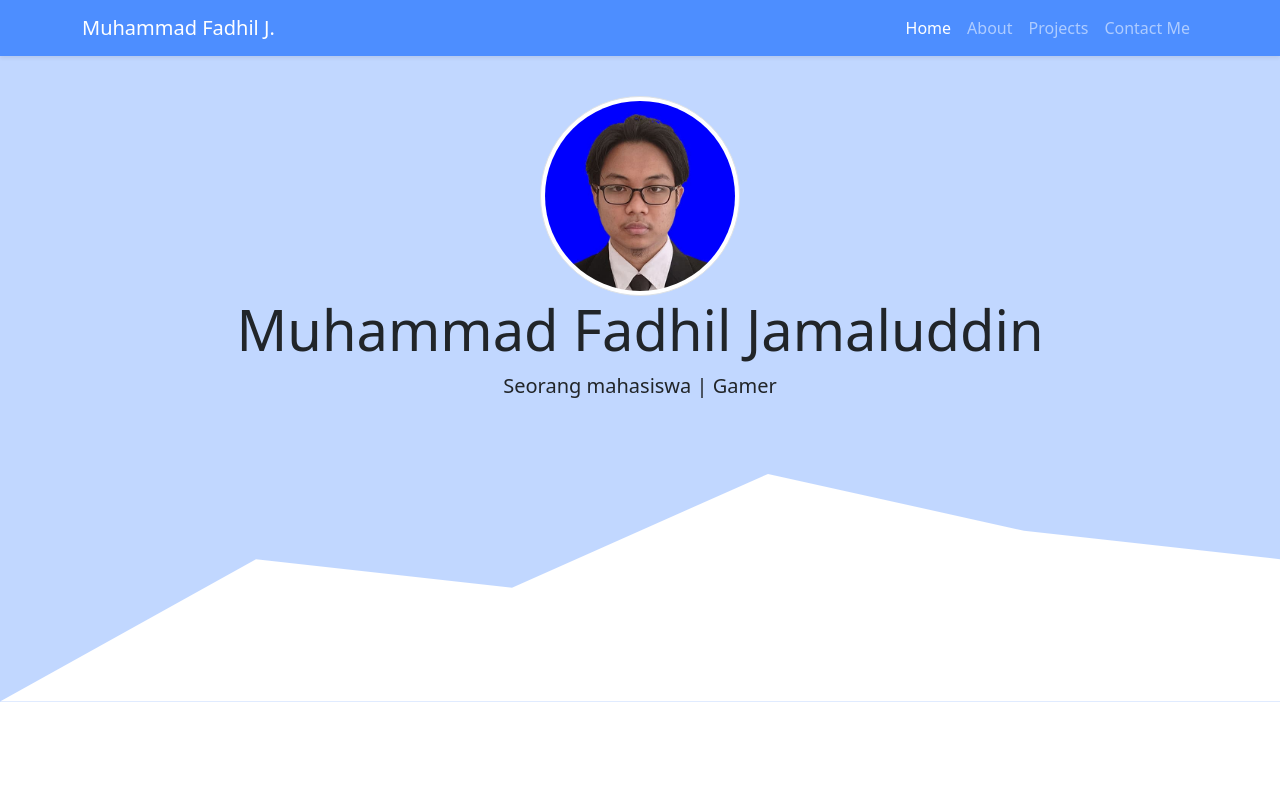
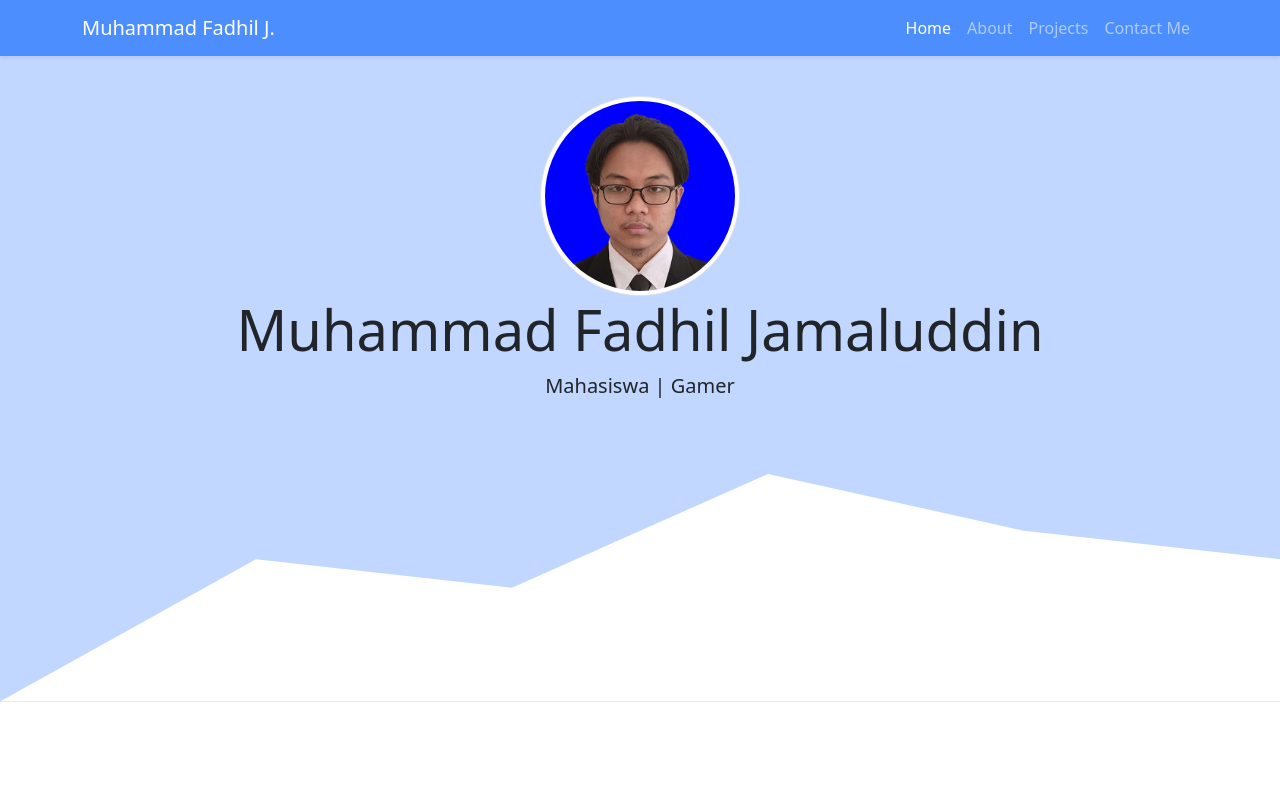
Before and after one commit to mfadhiljamaluddin/mfadhiljamaluddin.github.io, a plain HTML site: page index.html in a window 1280 px wide. Shown: the top 786 px of the page. Drawn offline with nearby package versions, Linux system fonts and the light colour scheme.

Commit message:
mengubah deskripsi dibawah foto

```diff
--- a/index.html
+++ b/index.html
@@ -43,7 +43,7 @@
     <section class="jumbotron text-center">
       <img src="img/foto.jpg" alt="Muhammad Fadhil Jamaluddin" width="200" class="rounded-circle img-thumbnail" />
       <h1 class="display-4">Muhammad Fadhil Jamaluddin</h1>
-      <p class="lead">Seorang mahasiswa | Gamer</p>
+      <p class="lead">Mahasiswa | Gamer</p>
       <svg xmlns="http://www.w3.org/2000/svg" viewBox="0 0 1440 320"><path fill="#ffffff" fill-opacity="1" d="M0,320L288,160L576,192L864,64L1152,128L1440,160L1440,320L1152,320L864,320L576,320L288,320L0,320Z"></path></svg>
     </section>
     <!-- Akhir Jumbotron -->
```
